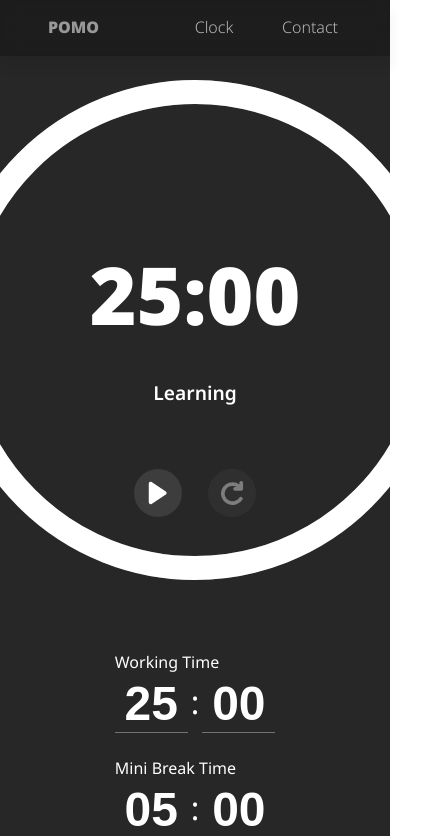
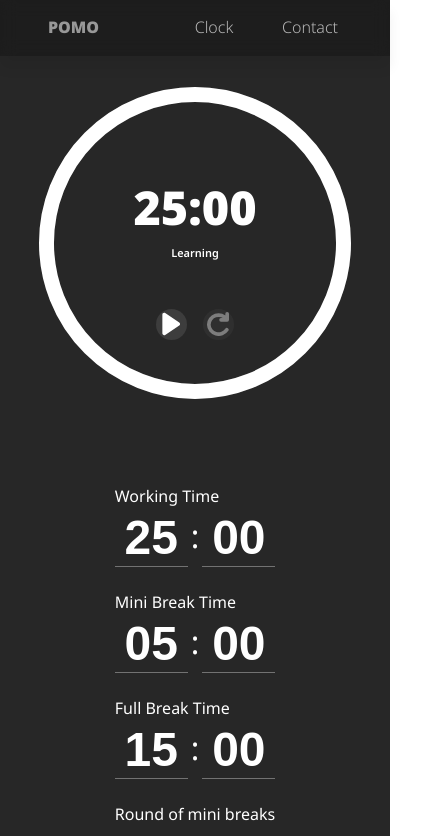
Before and after one commit to kennerskk/pomo, a React (Vite) app in the folder pomo/: page /clock in a window 390 px wide. Shown: the top 836 px of the page, 445 px wide, since content can reach past the window. Built offline with nearby package versions, Linux system fonts and the light colour scheme.

Commit message:
CountdownCircle responsive added

```diff
--- a/pomo/src/components/CountdownCircle.tsx
+++ b/pomo/src/components/CountdownCircle.tsx
@@ -1,4 +1,4 @@
-import React from "react";
+import React, { useState, useEffect } from "react";
 
 type Props = {
   totalSeconds: number;
@@ -12,8 +12,6 @@ type Props = {
   onContinue: () => void;
   onStop: () => void;
   onReset: () => void;
-  size?: number;
-  strokeWidth?: number;
 };
 
 const CountdownCircle: React.FC<Props> = ({
@@ -28,10 +26,23 @@ const CountdownCircle: React.FC<Props> = ({
   onContinue,
   onStop,
   onReset,
-  size = 500,
-  strokeWidth = 24,
 }) => {
-  const radius = (size - strokeWidth) / 2;
+  const [svgSize, setSvgSize] = useState(500);
+  const [strokeWidth, setStrokeWidth] = useState(24);
+
+  // Update SVG size and stroke based on window width
+  useEffect(() => {
+    function handleResize() {
+      const width = Math.min(window.innerWidth * 0.8, 500); // max 500px, 80% of screen
+      setSvgSize(width);
+      setStrokeWidth(width * 0.048); // stroke proportional to size
+    }
+    handleResize();
+    window.addEventListener("resize", handleResize);
+    return () => window.removeEventListener("resize", handleResize);
+  }, []);
+
+  const radius = (svgSize - strokeWidth) / 2;
   const circumference = 2 * Math.PI * radius;
   const progress = totalSeconds > 0 ? timeLeft / totalSeconds : 0;
   const strokeDashoffset = circumference * (1 - progress);
@@ -44,18 +55,18 @@ const CountdownCircle: React.FC<Props> = ({
   }
 
   return (
-    <div>
-      <svg width={size} height={size}>
-        {/* วงพื้นหลังโปร่งแสง */}
+    <div style={{ width: "100%", maxWidth: svgSize, margin: "0 auto" }}>
+      <svg width={svgSize} height={svgSize}>
+        {/* Background circle */}
         <circle
-          stroke="rgba(255,255,255,0.3)"
+          stroke="rgba(255,255,255,0.1)"
           fill="transparent"
           strokeWidth={strokeWidth}
           r={radius}
-          cx={size / 2}
-          cy={size / 2}
+          cx={svgSize / 2}
+          cy={svgSize / 2}
         />
-        {/* วงเวลาที่นับถอยหลัง */}
+        {/* Countdown circle */}
         <circle
           stroke="#fff"
           fill="transparent"
@@ -64,58 +75,129 @@ const CountdownCircle: React.FC<Props> = ({
           strokeDasharray={circumference}
           strokeDashoffset={strokeDashoffset}
           r={radius}
-          cx={size / 2}
-          cy={size / 2}
+          cx={svgSize / 2}
+          cy={svgSize / 2}
           style={{
             transition: "stroke-dashoffset 1s linear",
             transform: `rotate(-90deg)`,
             transformOrigin: "50% 50%",
           }}
         />
-
-        {/* ใส่เนื้อหาข้างในวงกลม */}
-        <foreignObject x="0" y="0" width={size} height={size}>
-        <div
+        {/* Inner content */}
+        <foreignObject x="0" y="0" width={svgSize} height={svgSize}>
+          <div
             className="inclock-foreign-container"
-        >
-            {/* ครึ่งบน */}
-            <div className="inclock-top">
-            <p className="inclock-time">
-                {Math.floor(timeLeft / 60).toString().padStart(2, "0")}:
+            style={{
+              display: "flex",
+              flexDirection: "column",
+              justifyContent: "space-between",
+              alignItems: "center",
+              width: "100%",
+              height: "100%",
+              padding: svgSize * 0.1,
+              boxSizing: "border-box",
+            }}
+          >
+            {/* Top: Time + Phase */}
+            <div className="inclock-top" style={{ textAlign: "center" }}>
+              <p
+                className="inclock-time"
+                style={{ fontSize: svgSize * 0.15, margin: 0, lineHeight: 1 }}
+              >
+                {Math.floor(timeLeft / 60)
+                  .toString()
+                  .padStart(2, "0")}
+                :
                 {(timeLeft % 60).toString().padStart(2, "0")}
-            </p>
-            <p className="inclock-current-phase">{getPhaseText()}</p>
+              </p>
+              <p
+                className="inclock-current-phase"
+                style={{ fontSize: svgSize * 0.035, margin: 0 }}
+              >
+                {getPhaseText()}
+              </p>
             </div>
 
-            {/* ครึ่งล่าง */}
-            <div className="inclock-bottom">
-              {/* Button 1: Start / Continue / Pause / Skip */}
+            {/* Bottom: Buttons */}
+            <div
+              className="inclock-bottom"
+              style={{
+                display: "flex",
+                gap: svgSize * 0.05,
+                justifyContent: "center",
+              }}
+            >
+              {/* Button 1 */}
               {!hasStarted ? (
-                <button className="inclock-btn" onClick={onStart}>
-                  <img src="/play.svg" alt="Start" height="24" width="24" />
+                <button
+                  className="inclock-btn"
+                  onClick={onStart}
+                  style={{ width: svgSize * 0.1, height: svgSize * 0.1 }}
+                >
+                  <img
+                    src="/play.svg"
+                    alt="Start"
+                    width={svgSize * 0.05}
+                    height={svgSize * 0.05}
+                  />
                 </button>
-              ) :
-              !isRunning ? (
-                <button className="inclock-btn" onClick={onContinue}>
-                  <img src="/play.svg" alt="Continue" height="24" width="24" />
+              ) : !isRunning ? (
+                <button
+                  className="inclock-btn"
+                  onClick={onContinue}
+                  style={{ width: svgSize * 0.1, height: svgSize * 0.1 }}
+                >
+                  <img
+                    src="/play.svg"
+                    alt="Continue"
+                    width={svgSize * 0.05}
+                    height={svgSize * 0.05}
+                  />
                 </button>
               ) : isBreak ? (
-                <button className="inclock-btn" onClick={onSkip}>
-                  <img src="/skip.svg" alt="Skip" height="24" width="24" />
+                <button
+                  className="inclock-btn"
+                  onClick={onSkip}
+                  style={{ width: svgSize * 0.1, height: svgSize * 0.1 }}
+                >
+                  <img
+                    src="/skip.svg"
+                    alt="Skip"
+                    width={svgSize * 0.05}
+                    height={svgSize * 0.05}
+                  />
                 </button>
               ) : (
-                <button className="inclock-btn" onClick={onStop}>
-                  <img src="/pause.svg" alt="Pause" height="24" width="24" />
+                <button
+                  className="inclock-btn"
+                  onClick={onStop}
+                  style={{ width: svgSize * 0.1, height: svgSize * 0.1 }}
+                >
+                  <img
+                    src="/pause.svg"
+                    alt="Pause"
+                    width={svgSize * 0.05}
+                    height={svgSize * 0.05}
+                  />
                 </button>
               )}
 
               {/* Button 2: Reset */}
-              <button className="inclock-btn" onClick={onReset} disabled={!hasStarted}>
-                <img src="/reset.svg" alt="Reset" height="24" width="24" />
+              <button
+                className="inclock-btn"
+                onClick={onReset}
+                disabled={!hasStarted}
+                style={{ width: svgSize * 0.1, height: svgSize * 0.1 }}
+              >
+                <img
+                  src="/reset.svg"
+                  alt="Reset"
+                  width={svgSize * 0.05}
+                  height={svgSize * 0.05}
+                />
               </button>
-
             </div>
-        </div>
+          </div>
         </foreignObject>
       </svg>
     </div>
--- a/pomo/src/index.css
+++ b/pomo/src/index.css
@@ -262,7 +262,7 @@ nav:hover {
   font-size: 5em;
   font-weight: 1000;
   margin: 0;
-  padding: 2em 0 0;
+  padding: 1.5em 0 0.2em 0;
 }
 .inclock-current-phase {
   font-size: 1.2em;
@@ -281,7 +281,7 @@ nav:hover {
   background-color: rgba(255, 255, 255, 0.1);
   cursor: pointer;
   transition: background-color 150ms ease, transform 100ms ease;
-  margin: 0 8px;          /* small horizontal spacing between buttons */
+  margin: 0;          /* small horizontal spacing between buttons */
 }
 
 .inclock-btn:hover:not(:disabled) {
```
